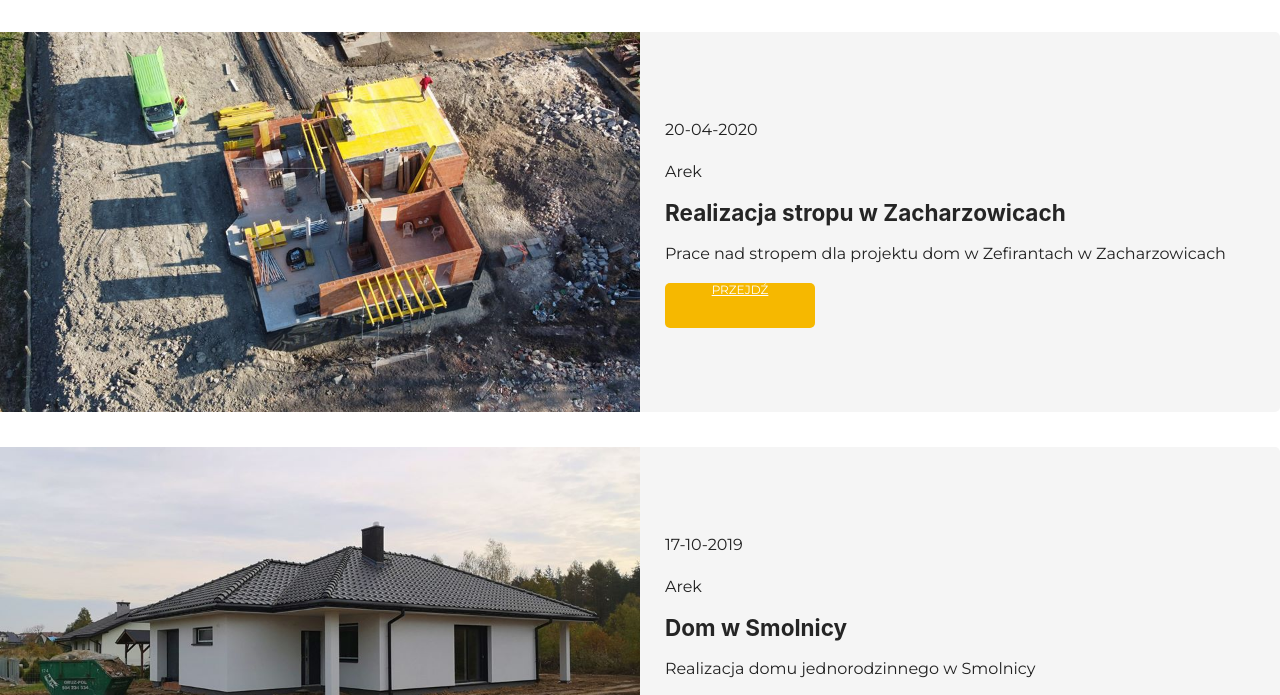
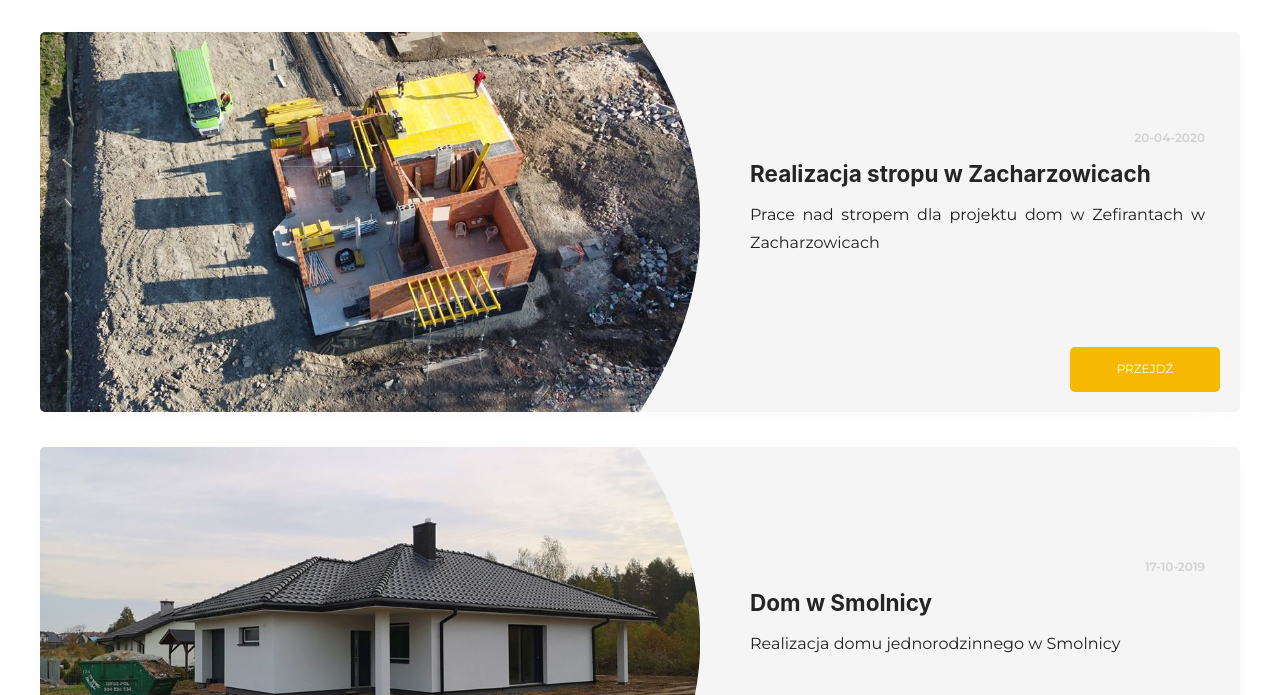
Before and after one commit to ciastek96/uro-mk-2, a Gatsby site: page /aktualnosci in a window 1280 px wide. Shown: the part 828-1523 px from the top of the page. Built offline with nearby package versions, Linux system fonts and the light colour scheme; Gatsby itself is replaced by a stand-in of ours.

Commit message:
finished article styling

```diff
--- a/src/components/Article/Article.js
+++ b/src/components/Article/Article.js
@@ -1,25 +1,43 @@
 import React from "react"
-import Link from "gatsby"
+import { Link } from "gatsby"
 import styled from "styled-components"
 
 import Button from "../Button/Button"
+import MaskImg from "../../assets/clip-path.svg"
 
 const StyledWrapper = styled.div`
-  max-width: ${({ theme }) => theme.breakpoints.xl};
-  min-height: 380px;
+  max-width: ${({ theme }) => theme.breakpoints.lg};
+  min-height: 580px;
   border-radius: 5px;
   background-color: ${({ theme }) => theme.grey100};
+  box-shadow: 0 1px 30px -10px hsla(0, 0%, 0%, 0.05);
   margin: 35px auto;
   display: grid;
-  grid-template-columns: 1fr 1fr;
+  grid-template-rows: 1fr 1fr;
+  grid-template-columns: 1fr;
+  overflow: hidden;
+
+  @media all and (min-width: ${({ theme }) => theme.breakpoints.sm}) {
+    grid-template-rows: 1fr;
+    grid-template-columns: 55% 45%;
+    min-height: 380px;
+  }
 `
+
 const StyledImage = styled.div`
   height: 100%;
-  background-image: url(${({ image }) => image});
   background-position: center;
   background-size: cover;
   position: relative;
-  cursor: pointer;
+`
+
+const StyledBg = styled.div`
+  width: 100%;
+  height: 100%;
+  background-position: center;
+  background-size: cover;
+  background-image: url(${({ image }) => image});
+  position: relative;
 
   &::after {
     content: "";
@@ -38,24 +56,61 @@ const StyledImage = styled.div`
   }
 `
 
+const StyledDivider = styled.div`
+  @media screen and (min-width: ${({ theme }) => theme.breakpoints.sm}) {
+    display: block;
+    position: absolute;
+    top: 0;
+    right: -1px;
+    height: 100%;
+    width: 5vw;
+    max-width: 72px;
+    background: ${({ theme }) => theme.grey100};
+    mask-image: url(${MaskImg});
+    mask-size: 101% 101%;
+  }
+`
+
 const StyledContainer = styled.div`
   display: flex;
   flex-direction: column;
   justify-content: center;
-  padding: 25px;
+  position: relative;
+
+  @media all and (min-width: ${({ theme }) => theme.breakpoints.sm}) {
+    padding: 35px 35px 80px 50px;
+  }
+`
+
+const StyledDate = styled.p`
+  font-weight: 600;
+  font-size: ${({ theme }) => theme.fontSize.xs};
+  color: ${({ theme }) => theme.grey300};
+  text-align: right;
+`
+const StyledTitle = styled.h1`
+  color: ${({ theme }) => theme.black};
+`
+
+const StyledButton = styled(Button)`
+  position: absolute;
+  bottom: 20px;
+  right: 20px;
 `
 
 const Article = ({ slug, image, title, author, description, date }) => (
   <StyledWrapper>
-    <StyledImage image={image} as={Link} to={`/${slug}`}></StyledImage>
+    <StyledImage as={Link} to={`/${slug}`}>
+      <StyledBg image={image} />
+      <StyledDivider />
+    </StyledImage>
     <StyledContainer>
-      <p>{date}</p>
-      <p>{author}</p>
-      <h1>{title}</h1>
+      <StyledDate>{date} </StyledDate>
+      <StyledTitle>{title}</StyledTitle>
       <p>{description}</p>
-      <Button as={Link} to={`/${slug}`}>
+      <StyledButton as={Link} to={`/aktualnosci/${slug}`}>
         Przejdź
-      </Button>
+      </StyledButton>
     </StyledContainer>
   </StyledWrapper>
 )
--- a/src/components/Button/Button.js
+++ b/src/components/Button/Button.js
@@ -9,6 +9,11 @@ const Button = styled.button`
   border: none;
   color: ${({ theme }) => theme.white};
   text-transform: uppercase;
+  text-decoration: none;
+  display: flex;
+  align-items: center;
+  justify-content: center;
+  /* box-shadow: 0 1px 30px -10px hsla(0, 0%, 0%, 0.15); */
   font-size: ${({ theme }) => theme.fontSize.xs};
   cursor: pointer;
 
--- a/src/components/Header/Header.js
+++ b/src/components/Header/Header.js
@@ -1,7 +1,7 @@
+import React from "react"
 import { Link } from "gatsby"
 import styled from "styled-components"
 import PropTypes from "prop-types"
-import React from "react"
 
 import Navigation from "../Navigation/Navigation"
 import Logo from "../../assets/logo_b.svg"
```
Also changed, not shown: src/assets/clip-path.svg (added), src/assets/path.svg (added).
